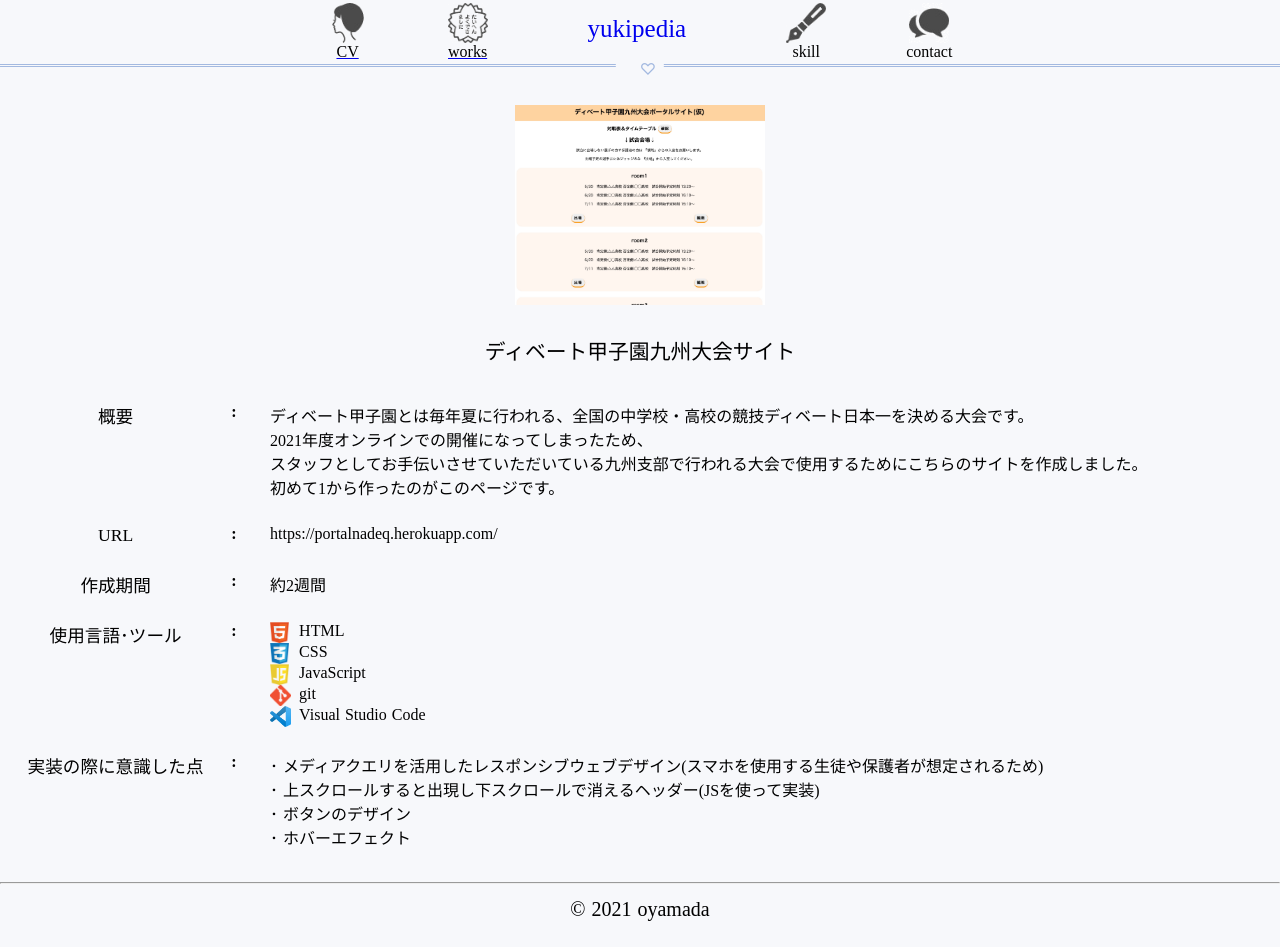
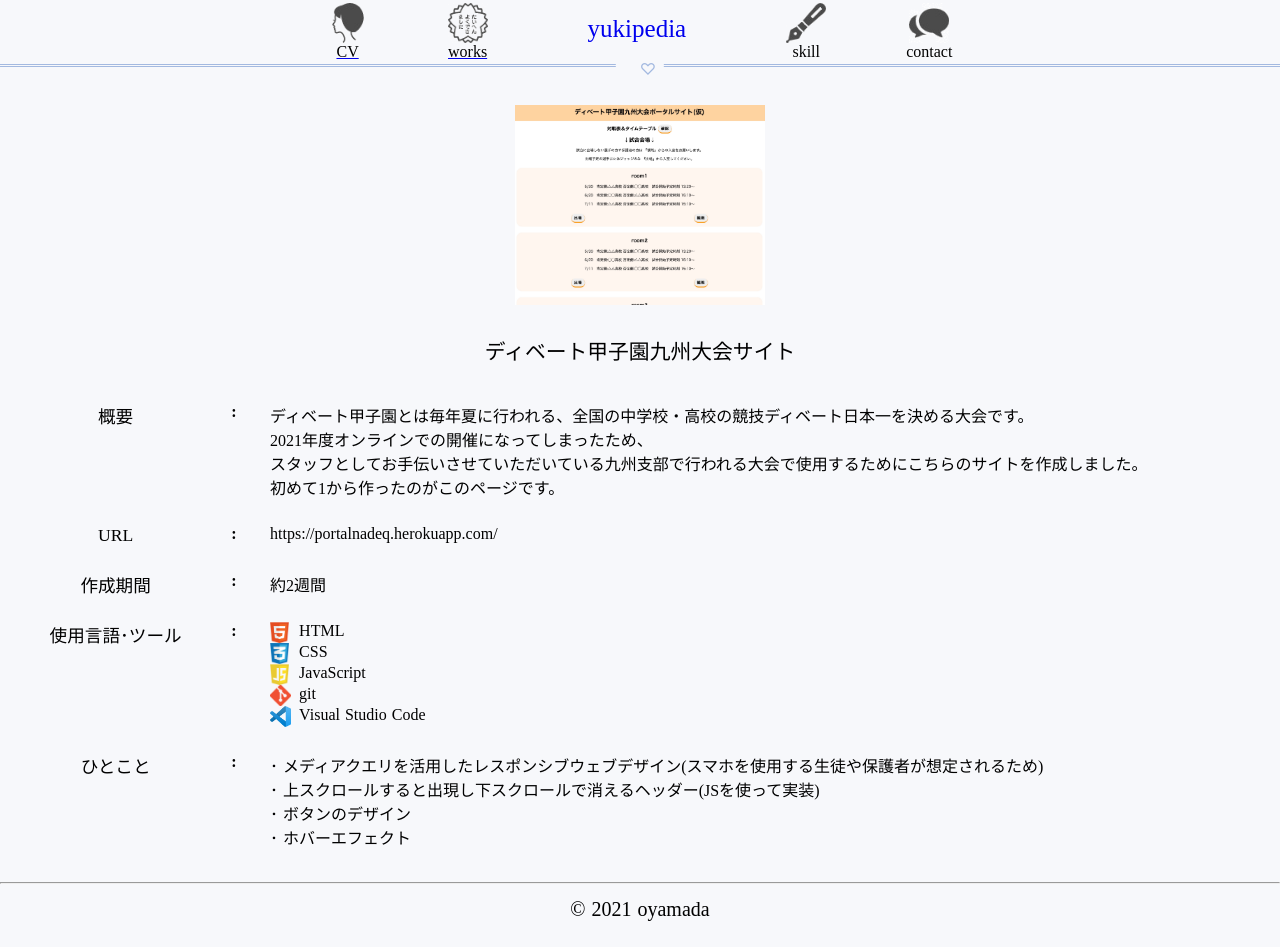
Before and after one commit to schnee25/portfolio, a Nuxt app: page /works/debateq in a window 1280 px wide. Built offline with nearby package versions, Linux system fonts and the light colour scheme; a web font is replaced by a local one.

Commit message:
注意した点の文言をひとことに

```diff
--- a/pages/works/debateq.vue
+++ b/pages/works/debateq.vue
@@ -81,7 +81,7 @@
           </div>
 
           <div class="excomponent">
-            <h2 class="subtitle">実装の際に意識した点</h2>
+            <h2 class="subtitle">ひとこと</h2>
             <div class="separation"><p>:&ensp;</p></div>
             <div class="extxt">
               <p>
--- a/pages/works/empathyBot.vue
+++ b/pages/works/empathyBot.vue
@@ -49,7 +49,7 @@
           </div>
 
           <div class="excomponent">
-            <h2 class="subtitle">作成の際に意識した点</h2>
+            <h2 class="subtitle">ひとこと</h2>
             <div class="separation"><p>:&ensp;</p></div>
             <div class="extxt">
               <p>初めてLineBotを作ったので難しかったです。</p>
--- a/pages/works/meisi.vue
+++ b/pages/works/meisi.vue
@@ -41,7 +41,7 @@
           </div>
 
           <div class="excomponent">
-            <h2 class="subtitle">作成の際に意識した点</h2>
+            <h2 class="subtitle">ひとこと</h2>
             <div class="separation"><p>:&ensp;</p></div>
             <div class="extxt">
               <p>
--- a/pages/works/portforio.vue
+++ b/pages/works/portforio.vue
@@ -86,7 +86,7 @@
           </div>
 
           <div class="excomponent">
-            <h2 class="subtitle">実装の際に意識した点</h2>
+            <h2 class="subtitle">ひとこと</h2>
             <div class="separation"><p>:&ensp;</p></div>
             <div class="extxt">
               <p>
--- a/pages/worksOverWiew.vue
+++ b/pages/worksOverWiew.vue
@@ -38,12 +38,12 @@
                 <p>名刺案</p>
               </router-link>
             </div> -->
-            <div class="photo">
+            <!-- <div class="photo">
               <router-link to="/works/" class="nonboder">
                 <div class="ssimg"><img src="~/assets/plum.jpg" class="workss" /></div>
                 <p>趣味で撮った写真</p>
               </router-link>
-            </div>
+            </div> -->
           </div>
           <div>
             <div class="photo"></div>
```
